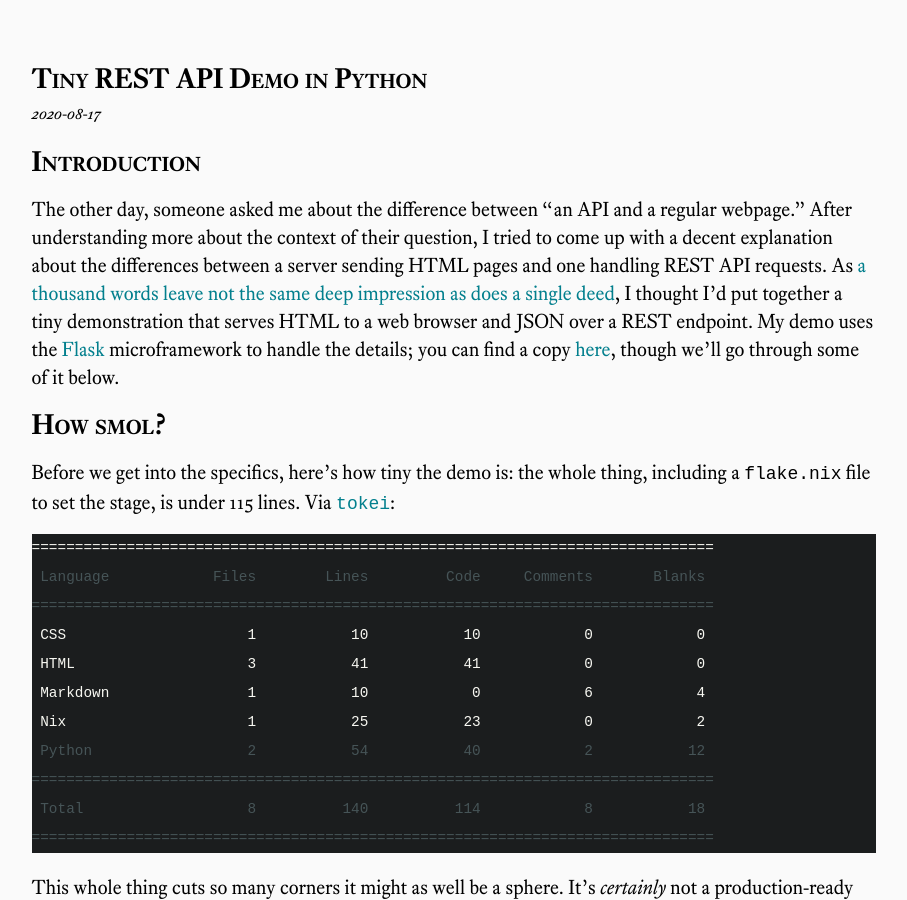
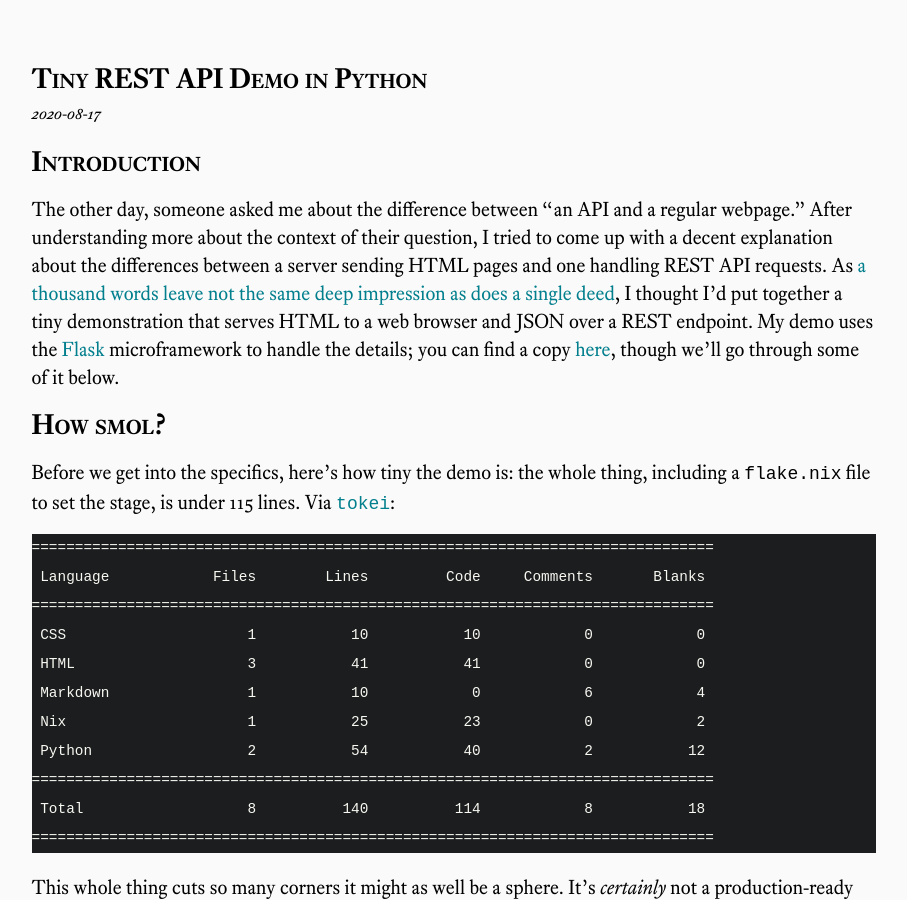
Before and after one commit to genos/genos.github.io, a Jekyll site: the page built from _posts/2020-08-17-tiny-api-demo.md, in a window 1280 px wide and 900 px high. Shown: the whole window, without its empty margins (186-1093 px from the left). Built offline with Jekyll 4.4.1, drawn with Linux system fonts in a browser that asks for light colours.

Commit message:
markdown tables in highlighting

````diff
--- a/_posts/2020-08-17-tiny-api-demo.md
+++ b/_posts/2020-08-17-tiny-api-demo.md
@@ -15,7 +15,7 @@ My demo uses the [Flask](https://flask.palletsprojects.com/) microframework to h
 Before we get into the specifics, here's how tiny the demo is: the whole thing, including a `flake.nix` file to set the stage, is under 115 lines.
 Via [`tokei`](https://github.com/XAMPPRocky/tokei):
 
-```markdown
+```text
 ===============================================================================
  Language            Files        Lines         Code     Comments       Blanks
 ===============================================================================
````
Also changed, not shown: _posts/2020-06-23-psql-dogfood.md (+1 -1 lines).
